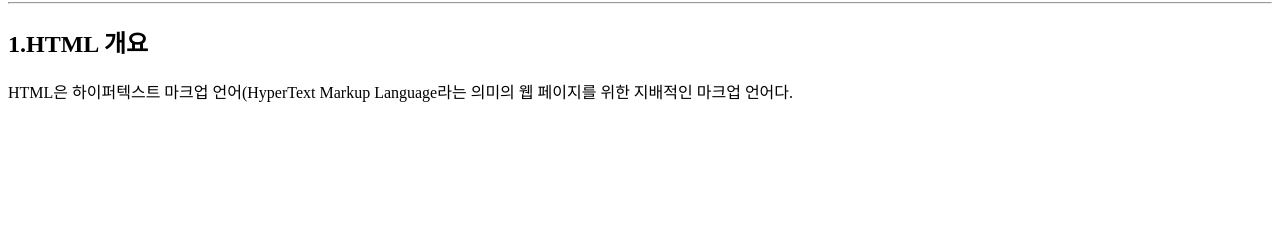
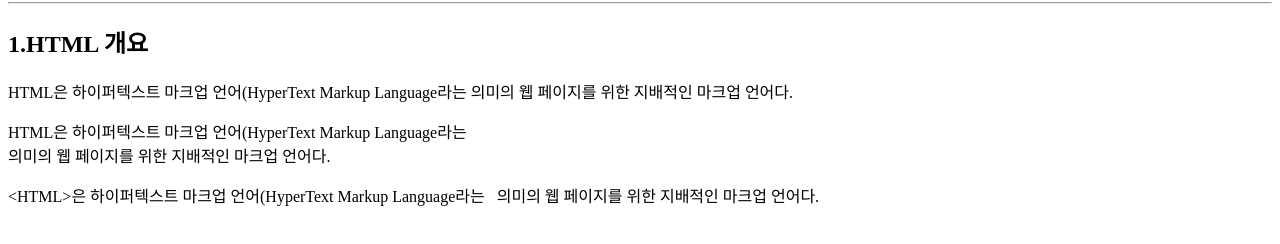
Before and after one commit to apm0204/Web, a plain HTML site: page tag.html in a window 1280 px wide. Shown: the part 78-322 px from the top of the page. Drawn offline with Linux system fonts and the light colour scheme.

Commit message:
Add files via upload

```diff
--- a/tag.html
+++ b/tag.html
@@ -10,5 +10,9 @@
         <h2>1.HTML 개요</h2>
         <p>HTML은 하이퍼텍스트 마크업 언어(HyperText Markup Language라는
             의미의 웹 페이지를 위한 지배적인 마크업 언어다.</p>
+        <p>HTML은 하이퍼텍스트 마크업 언어(HyperText Markup Language라는 <br />
+            의미의 웹 페이지를 위한 지배적인 마크업 언어다.</p>
+        <p>&lt;HTML&gt;은 하이퍼텍스트 마크업 언어(HyperText Markup Language라는&nbsp;&nbsp;
+            의미의 웹 페이지를 위한 지배적인 마크업 언어다.</p>
     </body>
 </html>
```
